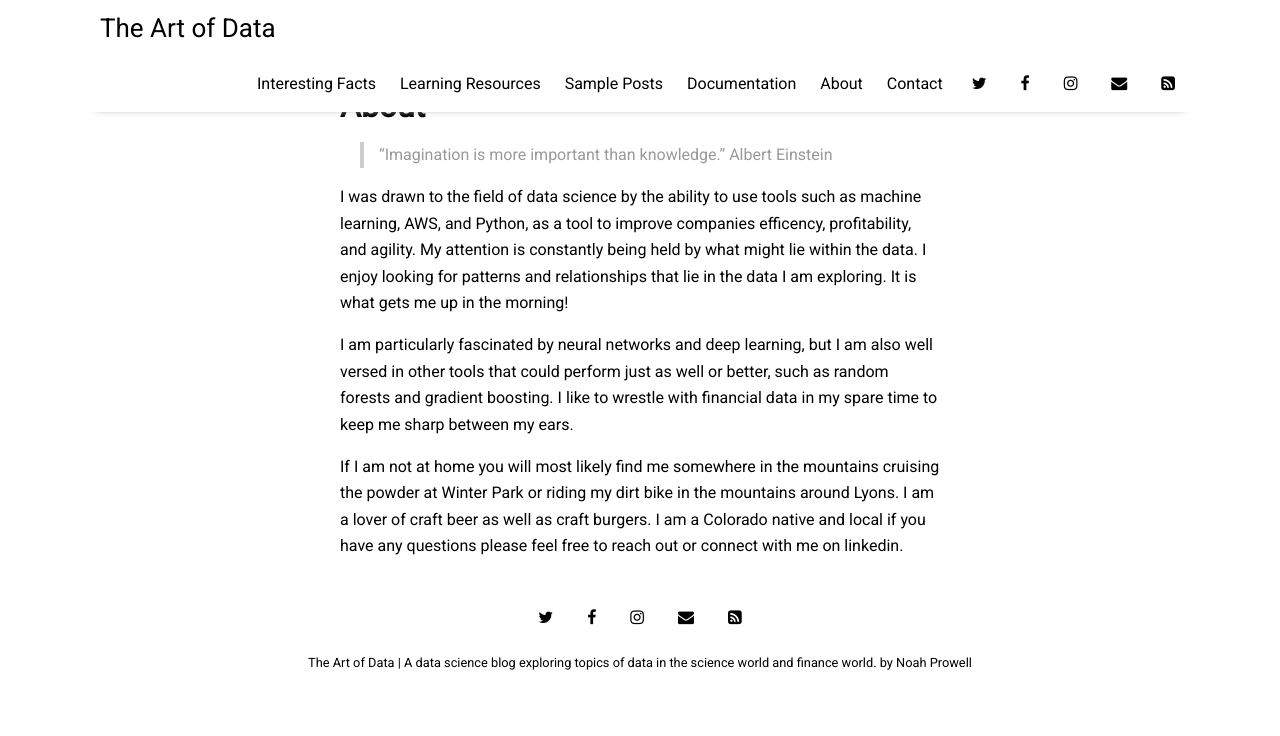
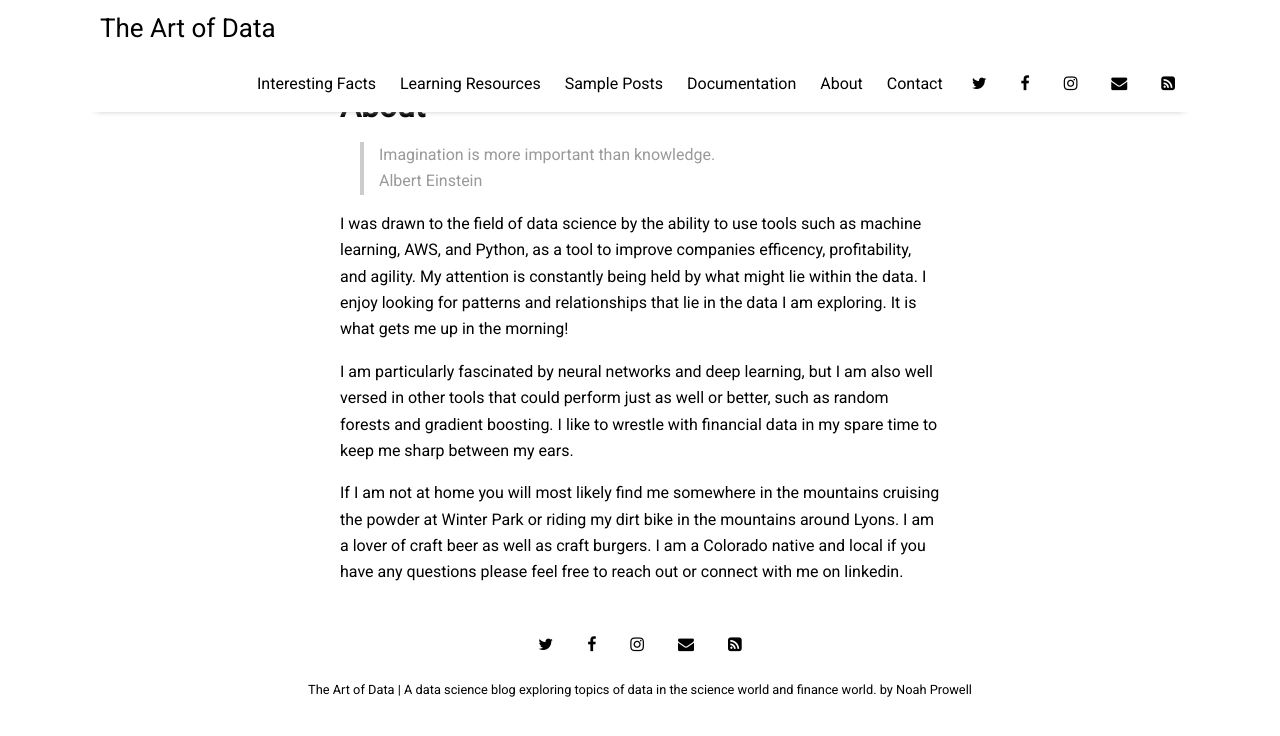
Before and after one commit to Noah-Prowell/art-of-data, a Jekyll site: the page built from pages/about.md, in a window 1280 px wide. Shown: the top 736 px of the page. Built offline with Jekyll 4.4.1, drawn with Linux system fonts in a browser that asks for light colours; nearby versions of some CDN libraries.

Commit message:
Update about.md

```diff
--- a/pages/about.md
+++ b/pages/about.md
@@ -4,7 +4,8 @@ title: About
 permalink: /about
 ---
 
-> "Imagination is more important than knowledge."
+> Imagination is more important than knowledge.
+<br>
 > Albert Einstein
 
 I was drawn to the field of data science by the ability to use tools such as machine learning, AWS, and Python, as a tool to improve companies efficency, profitability, and agility. My attention is constantly being held by what might lie within the data. I enjoy looking for patterns and relationships that lie in the data I am exploring. It is what gets me up in the morning!
```
